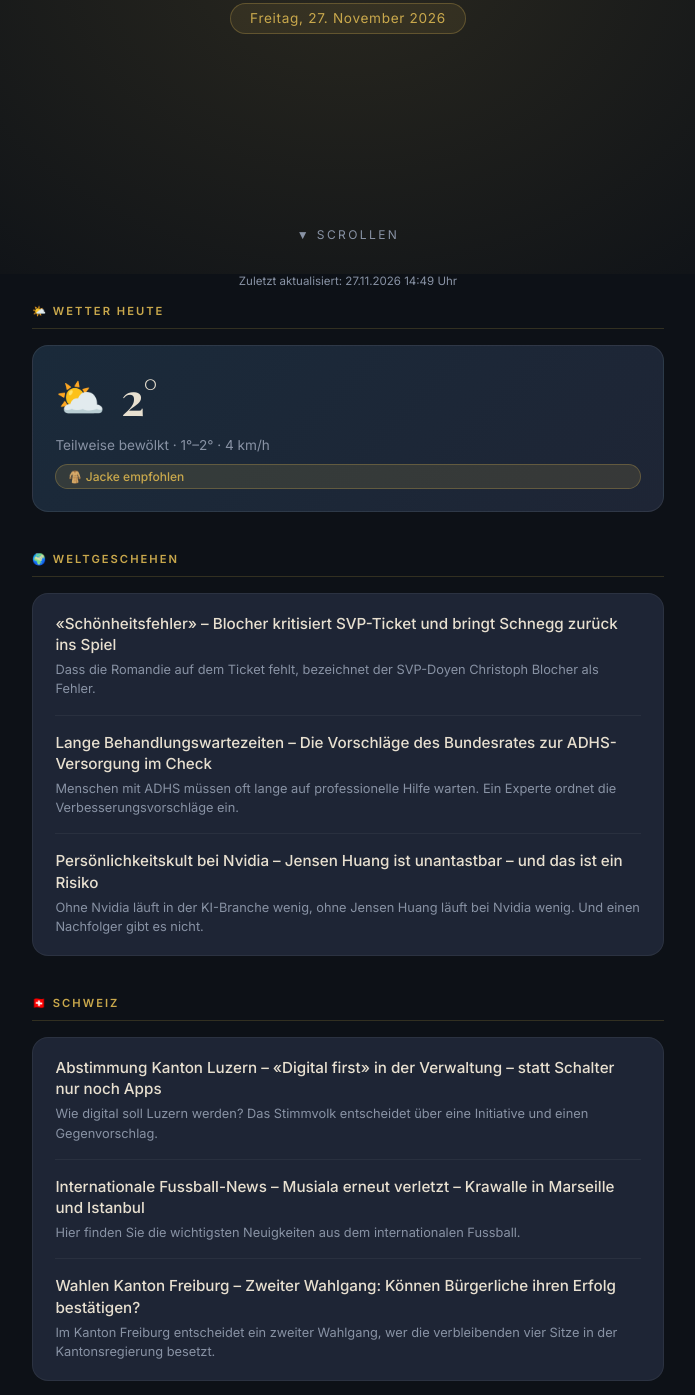
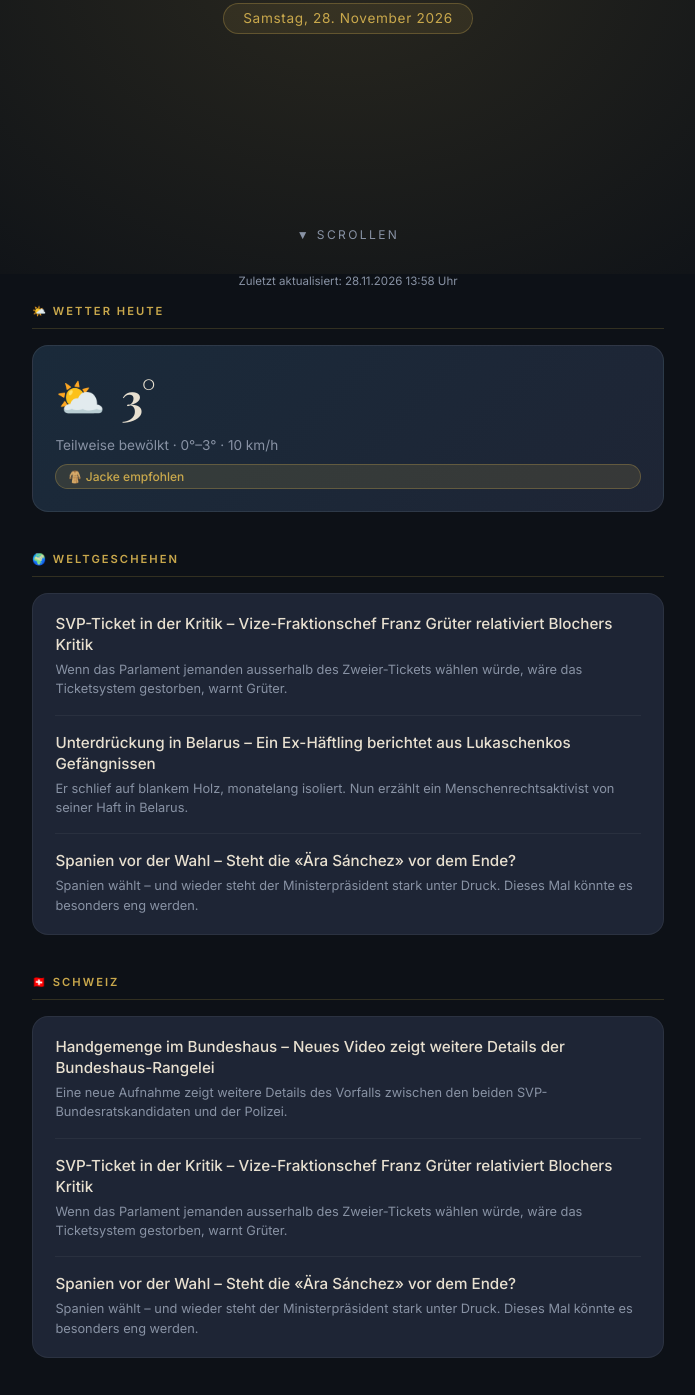
Before and after one commit to marcelbornhauser-sudo/noey-briefing, a plain HTML site: page index.html in a window 1280 px wide. Shown: the part 526-1921 px from the top of the page, without its empty margins (292-987 px from the left). Drawn offline with nearby package versions, Linux system fonts and the light colour scheme; a web font is replaced by a local one.

Commit message:
Daily briefing update 2026-11-28

```diff
--- a/index.html
+++ b/index.html
@@ -65,22 +65,22 @@ body { background: var(--night); color: var(--text); font-family: 'Inter', sans-
 </svg>
 </div>
 <h1 class="greeting">Guten Morgen<em>von Noey</em></h1>
-<div class="date-pill">Freitag, 27. November 2026</div>
+<div class="date-pill">Samstag, 28. November 2026</div>
 <div class="scroll-hint">▼ SCROLLEN</div>
 </div>
 
 <div class="content">
-<p class="updated-time">Zuletzt aktualisiert: 27.11.2026 14:49 Uhr</p>
+<p class="updated-time">Zuletzt aktualisiert: 28.11.2026 13:58 Uhr</p>
 
 <div class="section">
 <div class="section-header">🌤️ Wetter heute</div>
 <div class="weather-card">
 <div class="weather-main">
 <span class="weather-icon">⛅</span>
-<span class="weather-temp">2°</span>
+<span class="weather-temp">3°</span>
 </div>
 <div class="weather-details">
-<span>Teilweise bewölkt · 1°–2° · 4 km/h</span>
+<span>Teilweise bewölkt · 0°–3° · 10 km/h</span>
 <span class="badge badge-warning">🧥 Jacke empfohlen</span>
 </div>
 </div>
@@ -89,28 +89,28 @@ body { background: var(--night); color: var(--text); font-family: 'Inter', sans-
 <div class="section">
 <div class="section-header">🌍 Weltgeschehen</div>
 <div class="card"><div class="news-item">
-<h3 class="news-title"><a href="https://www.srf.ch/news/schweiz/schoenheitsfehler-blocher-kritisiert-svp-ticket-und-bringt-schnegg-zurueck-ins-spiel" target="_blank" style="color:inherit;text-decoration:none;">«Schönheitsfehler» – Blocher kritisiert SVP-Ticket und bringt Schnegg zurück ins Spiel</a></h3>
-<p class="news-meta">Dass die Romandie auf dem Ticket fehlt, bezeichnet der SVP-Doyen Christoph Blocher als Fehler.</p>
+<h3 class="news-title"><a href="https://www.srf.ch/news/schweiz/svp-ticket-in-der-kritik-vize-fraktionschef-franz-grueter-relativiert-blochers-kritik" target="_blank" style="color:inherit;text-decoration:none;">SVP-Ticket in der Kritik – Vize-Fraktionschef Franz Grüter relativiert Blochers Kritik</a></h3>
+<p class="news-meta">Wenn das Parlament jemanden ausserhalb des Zweier-Tickets wählen würde, wäre das Ticketsystem gestorben, warnt Grüter.</p>
 </div><div class="news-item">
-<h3 class="news-title"><a href="https://www.srf.ch/news/schweiz/lange-behandlungswartezeiten-die-vorschlaege-des-bundesrates-zur-adhs-versorgung-im-check" target="_blank" style="color:inherit;text-decoration:none;">Lange Behandlungswartezeiten – Die Vorschläge des Bundesrates zur ADHS-Versorgung im Check</a></h3>
-<p class="news-meta">Menschen mit ADHS müssen oft lange auf professionelle Hilfe warten. Ein Experte ordnet die Verbesserungsvorschläge ein.</p>
+<h3 class="news-title"><a href="https://www.srf.ch/news/dialog/unterdrueckung-in-belarus-ein-ex-haeftling-berichtet-aus-lukaschenkos-gefaengnissen" target="_blank" style="color:inherit;text-decoration:none;">Unterdrückung in Belarus – Ein Ex-Häftling berichtet aus Lukaschenkos Gefängnissen</a></h3>
+<p class="news-meta">Er schlief auf blankem Holz, monatelang isoliert. Nun erzählt ein Menschenrechtsaktivist von seiner Haft in Belarus.</p>
 </div><div class="news-item">
-<h3 class="news-title"><a href="https://www.srf.ch/news/wirtschaft/persoenlichkeitskult-bei-nvidia-jensen-huang-ist-unantastbar-und-das-ist-ein-risiko" target="_blank" style="color:inherit;text-decoration:none;">Persönlichkeitskult bei Nvidia – Jensen Huang ist unantastbar – und das ist ein Risiko</a></h3>
-<p class="news-meta">Ohne Nvidia läuft in der KI-Branche wenig, ohne Jensen Huang läuft bei Nvidia wenig. Und einen Nachfolger gibt es nicht.</p>
+<h3 class="news-title"><a href="https://www.srf.ch/news/international/spanien-vor-der-wahl-steht-die-aera-sanchez-vor-dem-ende" target="_blank" style="color:inherit;text-decoration:none;">Spanien vor der Wahl – Steht die «Ära Sánchez» vor dem Ende?</a></h3>
+<p class="news-meta">Spanien wählt – und wieder steht der Ministerpräsident stark unter Druck. Dieses Mal könnte es besonders eng werden.</p>
 </div></div>
 </div>
 
 <div class="section">
 <div class="section-header">🇨🇭 Schweiz</div>
 <div class="card"><div class="news-item">
-<h3 class="news-title"><a href="https://www.srf.ch/news/abstimmung-kanton-luzern-digital-first-in-der-verwaltung-statt-schalter-nur-noch-apps" target="_blank" style="color:inherit;text-decoration:none;">Abstimmung Kanton Luzern – «Digital first» in der Verwaltung – statt Schalter nur noch Apps</a></h3>
-<p class="news-meta">Wie digital soll Luzern werden? Das Stimmvolk entscheidet über eine Initiative und einen Gegenvorschlag.</p>
+<h3 class="news-title"><a href="https://www.srf.ch/news/schweiz/handgemenge-im-bundeshaus-neues-video-zeigt-weitere-details-der-bundeshaus-rangelei" target="_blank" style="color:inherit;text-decoration:none;">Handgemenge im Bundeshaus – Neues Video zeigt weitere Details der Bundeshaus-Rangelei</a></h3>
+<p class="news-meta">Eine neue Aufnahme zeigt weitere Details des Vorfalls zwischen den beiden SVP-Bundesratskandidaten und der Polizei.</p>
 </div><div class="news-item">
-<h3 class="news-title"><a href="https://www.srf.ch/sport/fussball/internationale-ligen/internationale-fussball-news-musiala-erneut-verletzt-krawalle-in-marseille-und-istanbul" target="_blank" style="color:inherit;text-decoration:none;">Internationale Fussball-News – Musiala erneut verletzt – Krawalle in Marseille und Istanbul</a></h3>
-<p class="news-meta">Hier finden Sie die wichtigsten Neuigkeiten aus dem internationalen Fussball.</p>
+<h3 class="news-title"><a href="https://www.srf.ch/news/schweiz/svp-ticket-in-der-kritik-vize-fraktionschef-franz-grueter-relativiert-blochers-kritik" target="_blank" style="color:inherit;text-decoration:none;">SVP-Ticket in der Kritik – Vize-Fraktionschef Franz Grüter relativiert Blochers Kritik</a></h3>
+<p class="news-meta">Wenn das Parlament jemanden ausserhalb des Zweier-Tickets wählen würde, wäre das Ticketsystem gestorben, warnt Grüter.</p>
 </div><div class="news-item">
-<h3 class="news-title"><a href="https://www.srf.ch/news/wahlen-kanton-freiburg-zweiter-wahlgang-koennen-buergerliche-ihren-erfolg-bestaetigen" target="_blank" style="color:inherit;text-decoration:none;">Wahlen Kanton Freiburg – Zweiter Wahlgang: Können Bürgerliche ihren Erfolg bestätigen?</a></h3>
-<p class="news-meta">Im Kanton Freiburg entscheidet ein zweiter Wahlgang, wer die verbleibenden vier Sitze in der Kantonsregierung besetzt.</p>
+<h3 class="news-title"><a href="https://www.srf.ch/news/international/spanien-vor-der-wahl-steht-die-aera-sanchez-vor-dem-ende" target="_blank" style="color:inherit;text-decoration:none;">Spanien vor der Wahl – Steht die «Ära Sánchez» vor dem Ende?</a></h3>
+<p class="news-meta">Spanien wählt – und wieder steht der Ministerpräsident stark unter Druck. Dieses Mal könnte es besonders eng werden.</p>
 </div></div>
 </div>
 
```
